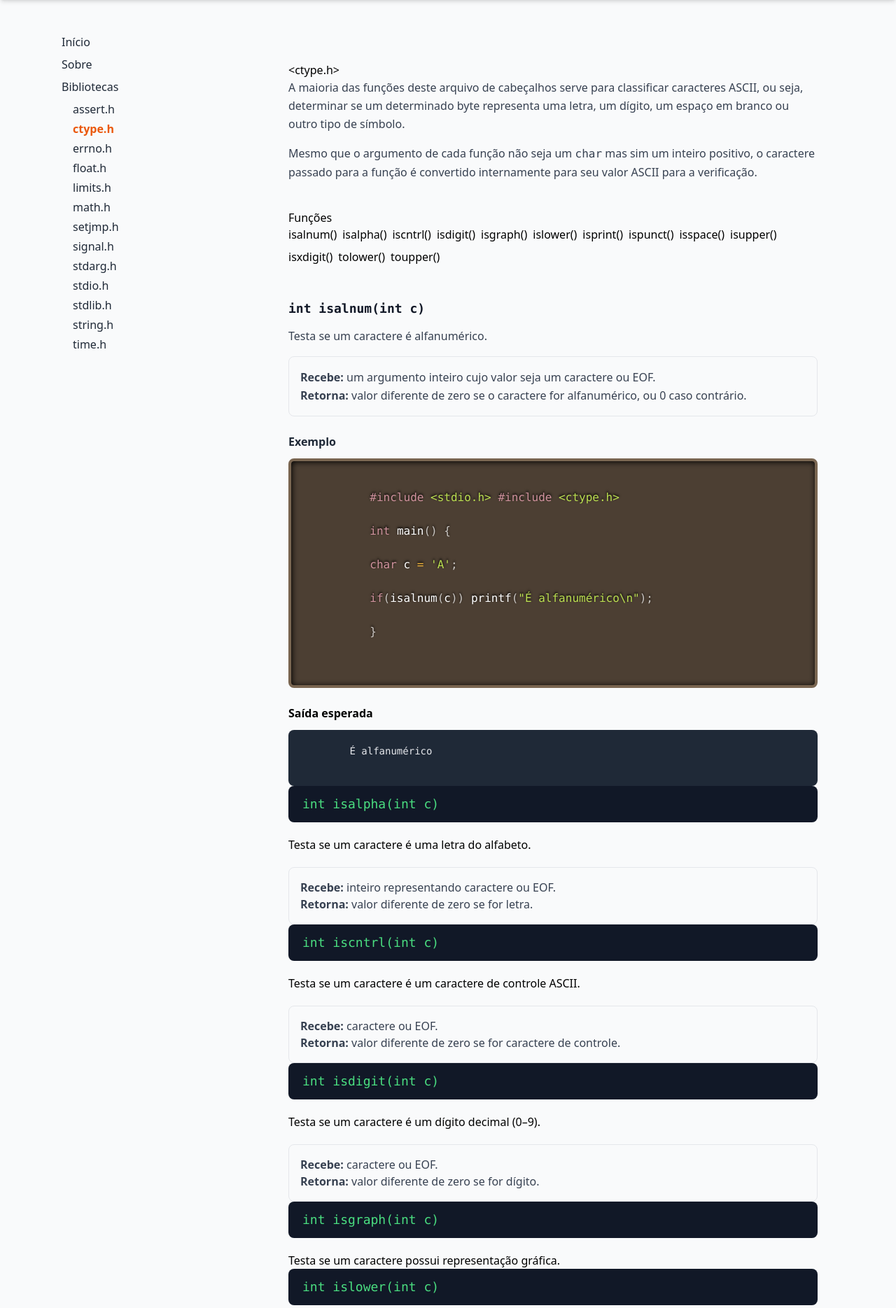
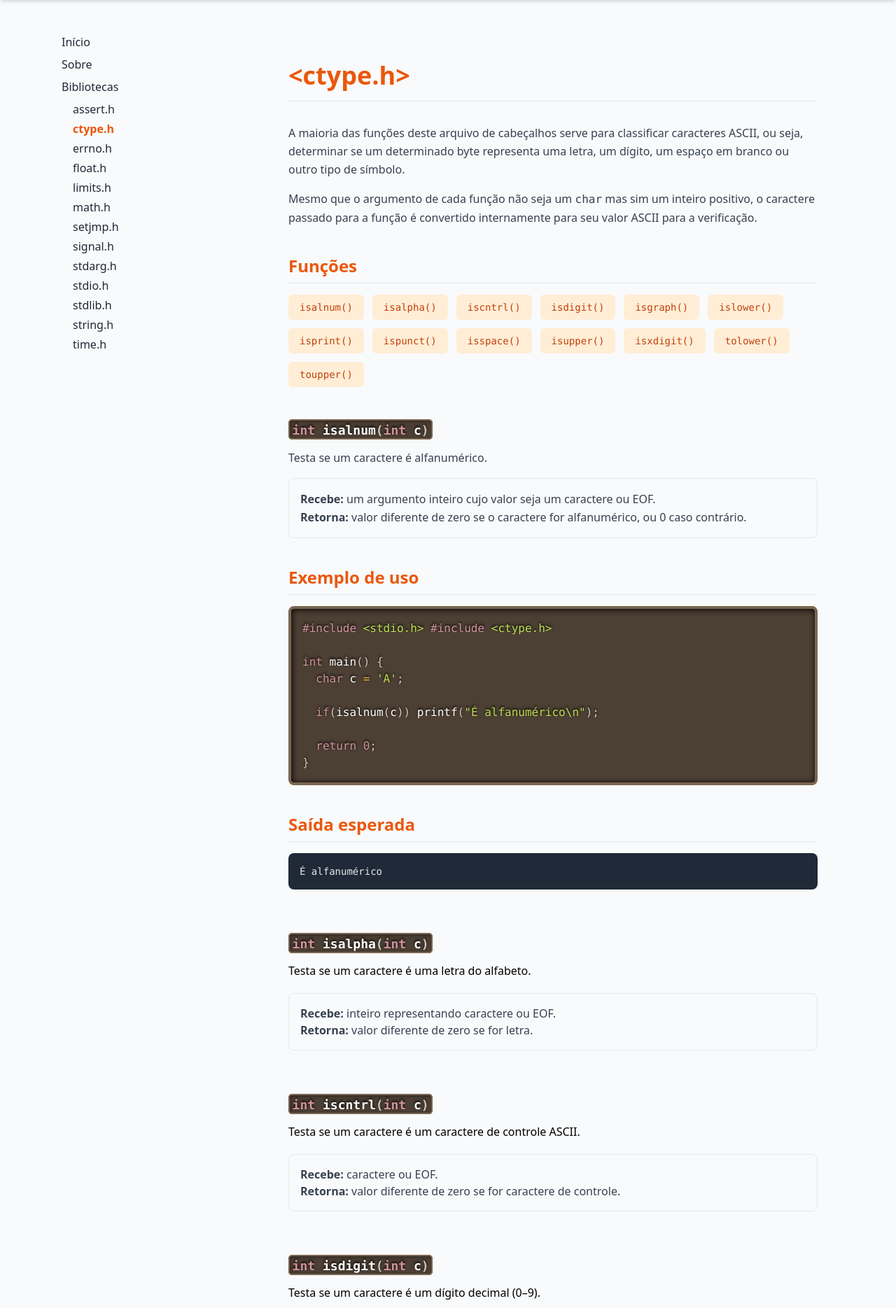
Before and after one commit to petbccufscar/site-petbcc, a Django app: page /manual-c/biblioteca/ctype/ in a window 1280 px wide. Shown: the part 73-1942 px from the top of the page at 70% size. Run offline with Django 4.2, Linux system fonts and the light colour scheme; some libraries are stand-ins or nearby versions.

Commit message:
Mudança estilo assert.h e ctype.h

```diff
--- a/manual_c/templates/manual_c/bibliotecas/ctype/ctype_h.html
+++ b/manual_c/templates/manual_c/bibliotecas/ctype/ctype_h.html
@@ -5,14 +5,14 @@
 {% endblock %}
 
 {% block content %}
-  <section class="max-w-5xl mx-auto px-6 py-10 ">
+  <section class="lib-section">
     <!-- ================================================= -->
     <!-- TÍTULO -->
     <!-- ================================================= -->
 
-    <h1 class="titulo_biblioteca">&lt;ctype.h&gt;</h1>
+    <h1 class="lib-title">&lt;ctype.h&gt;</h1>
 
-    <div class="text-gray-700 leading-relaxed mb-10 space-y-4">
+    <div class="lib-description">
       <p>A maioria das funções deste arquivo de cabeçalhos serve para classificar caracteres ASCII, ou seja, determinar se um determinado byte representa uma letra, um dígito, um espaço em branco ou outro tipo de símbolo.</p>
       <p>
         Mesmo que o argumento de cada função não seja um <code>char</code> mas sim um inteiro positivo, o caractere passado para a função é convertido internamente para seu valor ASCII para a verificação.
@@ -23,32 +23,32 @@
     <!-- LISTA DE FUNÇÕES -->
     <!-- ================================================= -->
 
-    <h2 class="sub_secao_biblioteca">Funções</h2>
+    <h2 class="sub-section-text-lib">Funções</h2>
 
-    <div class="flex flex-wrap gap-2 mb-12">
-      <a href="#isalnum" class="btn_funcao">isalnum()</a>
-      <a href="#isalpha" class="btn_funcao">isalpha()</a>
-      <a href="#iscntrl" class="btn_funcao">iscntrl()</a>
-      <a href="#isdigit" class="btn_funcao">isdigit()</a>
-      <a href="#isgraph" class="btn_funcao">isgraph()</a>
-      <a href="#islower" class="btn_funcao">islower()</a>
-      <a href="#isprint" class="btn_funcao">isprint()</a>
-      <a href="#ispunct" class="btn_funcao">ispunct()</a>
-      <a href="#isspace" class="btn_funcao">isspace()</a>
-      <a href="#isupper" class="btn_funcao">isupper()</a>
-      <a href="#isxdigit" class="btn_funcao">isxdigit()</a>
-      <a href="#tolower" class="btn_funcao">tolower()</a>
-      <a href="#toupper" class="btn_funcao">toupper()</a>
+    <div class="btn-action-container">
+      <a href="#isalnum" class="btn-action">isalnum()</a>
+      <a href="#isalpha" class="btn-action">isalpha()</a>
+      <a href="#iscntrl" class="btn-action">iscntrl()</a>
+      <a href="#isdigit" class="btn-action">isdigit()</a>
+      <a href="#isgraph" class="btn-action">isgraph()</a>
+      <a href="#islower" class="btn-action">islower()</a>
+      <a href="#isprint" class="btn-action">isprint()</a>
+      <a href="#ispunct" class="btn-action">ispunct()</a>
+      <a href="#isspace" class="btn-action">isspace()</a>
+      <a href="#isupper" class="btn-action">isupper()</a>
+      <a href="#isxdigit" class="btn-action">isxdigit()</a>
+      <a href="#tolower" class="btn-action">tolower()</a>
+      <a href="#toupper" class="btn-action">toupper()</a>
     </div>
 
     <!-- ================================================= -->
     <!-- FUNÇÕES -->
     <!-- ================================================= -->
 
-    <section id="isalnum" class="func-section">
-      <h3 class="text-lg font-semibold text-gray-900 mb-3 font-mono">int isalnum(int c)</h3>
+    <section id="isalnum" class="func-container">
+      <h3 class="func-header"><code class="language-c">int isalnum(int c)</code></h3>
 
-      <div class="space-y-4 text-gray-700 leading-relaxed">
+      <div class="func-description">
         <p>Testa se um caractere é alfanumérico.</p>
         <div class="func-meta">
           <strong>Recebe:</strong> um argumento inteiro cujo valor seja um caractere ou EOF.<br />
@@ -56,29 +56,25 @@
         </div>
       </div>
 
-      <h4 class="mt-6 mb-3 font-semibold text-gray-800">Exemplo</h4>
-      <pre class="bg-gray-900 text-green-300 text-sm p-4 rounded-lg overflow-x-auto">
-        <code class="language-c">
-          #include &ltstdio.h&gt #include &ltctype.h&gt
+      <h4 class="sub-section-text-lib">Exemplo de uso</h4>
+      <pre class="code-block">
+<code class="language-c">#include &ltstdio.h&gt #include &ltctype.h&gt
 
-          int main() {
+int main() {
+  char c = 'A';
 
-          char c = 'A';
+  if(isalnum(c)) printf("É alfanumérico\n");
 
-          if(isalnum(c)) printf("É alfanumérico\n");
+  return 0;
+}</code>
+</pre>
 
-          }
-        </code>
-      </pre>
-
-      <h4 class="font-semibold mt-6 mb-3">Saída esperada</h4>
-      <pre class="output-block">
-        <code>É alfanumérico</code>
-      </pre>
+      <h4 class="sub-section-text-lib">Saída esperada</h4>
+      <pre class="output-block"><code>É alfanumérico</code></pre>
     </section>
 
-    <section id="isalpha" class="func-section">
-      <div class="func-signature">int isalpha(int c)</div>
+    <section id="isalpha" class="func-container">
+      <h3 class="func-header"><code class="language-c">int isalpha(int c)</code></h3>
 
       <p>Testa se um caractere é uma letra do alfabeto.</p>
 
@@ -88,8 +84,8 @@
       </div>
     </section>
 
-    <section id="iscntrl" class="func-section">
-      <div class="func-signature">int iscntrl(int c)</div>
+    <section id="iscntrl" class="func-container">
+      <h3 class="func-header"><code class="language-c">int iscntrl(int c)</code></h3>
 
       <p>Testa se um caractere é um caractere de controle ASCII.</p>
 
@@ -99,8 +95,8 @@
       </div>
     </section>
 
-    <section id="isdigit" class="func-section">
-      <div class="func-signature">int isdigit(int c)</div>
+    <section id="isdigit" class="func-container">
+      <h3 class="func-header"><code class="language-c">int isdigit(int c)</code></h3>
 
       <p>Testa se um caractere é um dígito decimal (0–9).</p>
 
@@ -110,56 +106,56 @@
       </div>
     </section>
 
-    <section id="isgraph" class="func-section">
-      <div class="func-signature">int isgraph(int c)</div>
+    <section id="isgraph" class="func-container">
+      <h3 class="func-header"><code class="language-c">int isgraph(int c)</code></h3>
 
       <p>Testa se um caractere possui representação gráfica.</p>
     </section>
 
-    <section id="islower" class="func-section">
-      <div class="func-signature">int islower(int c)</div>
+    <section id="islower" class="func-container">
+      <h3 class="func-header"><code class="language-c">int islower(int c)</code></h3>
 
       <p>Testa se o caractere é uma letra minúscula.</p>
     </section>
 
-    <section id="isprint" class="func-section">
-      <div class="func-signature">int isprint(int c)</div>
+    <section id="isprint" class="func-container">
+      <h3 class="func-header"><code class="language-c">int isprint(int c)</code></h3>
 
       <p>Testa se um caractere é imprimível.</p>
     </section>
 
-    <section id="ispunct" class="func-section">
-      <div class="func-signature">int ispunct(int c)</div>
+    <section id="ispunct" class="func-container">
+      <h3 class="func-header"><code class="language-c">int ispunct(int c)</code></h3>
 
       <p>Testa se o caractere é um símbolo de pontuação.</p>
     </section>
 
-    <section id="isspace" class="func-section">
-      <div class="func-signature">int isspace(int c)</div>
+    <section id="isspace" class="func-container">
+      <h3 class="func-header"><code class="language-c">int isspace(int c)</code></h3>
 
       <p>Testa se o caractere é um espaço em branco.</p>
     </section>
 
-    <section id="isupper" class="func-section">
-      <div class="func-signature">int isupper(int c)</div>
+    <section id="isupper" class="func-container">
+      <h3 class="func-header"><code class="language-c">int isupper(int c)</code></h3>
 
       <p>Testa se o caractere é uma letra maiúscula.</p>
     </section>
 
-    <section id="isxdigit" class="func-section">
-      <div class="func-signature">int isxdigit(int c)</div>
+    <section id="isxdigit" class="func-container">
+      <h3 class="func-header"><code class="language-c">int isxdigit(int c)</code></h3>
 
       <p>Testa se o caractere é um dígito hexadecimal.</p>
     </section>
 
-    <section id="tolower" class="func-section">
-      <div class="func-signature">int tolower(int c)</div>
+    <section id="tolower" class="func-container">
+      <h3 class="func-header"><code class="language-c">int tolower(int c)</code></h3>
 
       <p>Converte uma letra maiúscula para minúscula.</p>
     </section>
 
-    <section id="toupper" class="func-section">
-      <div class="func-signature">int toupper(int c)</div>
+    <section id="toupper" class="func-container">
+      <h3 class="func-header"><code class="language-c">int toupper(int c)</code></h3>
 
       <p>Converte uma letra minúscula para maiúscula.</p>
     </section>
--- a/theme/static/css/dist/styles.css
+++ b/theme/static/css/dist/styles.css
@@ -805,7 +805,8 @@ input:where([type='file']):focus {
 
 /* Tipografia: Títulos e Subtítulos */
 
-.lib-title, .sub-secao-lib {
+.lib-title,
+  .sub-section-text-lib {
   margin-bottom: 1rem;
   border-bottom-width: 1px;
   padding-bottom: 0.5rem;
@@ -823,7 +824,7 @@ input:where([type='file']):focus {
   /* Especialização para o título principal */
 }
 
-.sub-secao-lib {
+.sub-section-text-lib {
   margin-top: 2.5rem;
   font-size: 1.5rem;
   line-height: 2rem;
@@ -844,6 +845,16 @@ input:where([type='file']):focus {
   line-height: 1.625;
   --tw-text-opacity: 1;
   color: rgb(55 65 81 / var(--tw-text-opacity, 1));
+}
+
+.code-inline {
+  border-radius: 0.25rem;
+  padding-left: 0.25rem;
+  padding-right: 0.25rem;
+  font-family: ui-monospace, SFMono-Regular, Menlo, Monaco, Consolas, "Liberation Mono", "Courier New", monospace;
+  font-style: italic;
+  --tw-text-opacity: 1;
+  color: rgb(194 65 12 / var(--tw-text-opacity, 1));
 }
 
 /* Componentes de Código (Unificados) */
@@ -884,7 +895,7 @@ input:where([type='file']):focus {
   font-family: ui-monospace, SFMono-Regular, Menlo, Monaco, Consolas, "Liberation Mono", "Courier New", monospace;
   --tw-bg-opacity: 1;
   background-color: rgb(31 41 55 / var(--tw-bg-opacity, 1));
-  padding: 1.25rem;
+  padding: 1rem;
   font-size: 0.875rem;
   line-height: 1.25rem;
   --tw-text-opacity: 1;
@@ -951,6 +962,16 @@ input:where([type='file']):focus {
   color: rgb(55 65 81 / var(--tw-text-opacity, 1));
 }
 
+.func-header {
+  margin-bottom: 0.75rem;
+  font-family: ui-monospace, SFMono-Regular, Menlo, Monaco, Consolas, "Liberation Mono", "Courier New", monospace;
+  font-size: 1.125rem;
+  line-height: 1.75rem;
+  font-weight: 600;
+  --tw-text-opacity: 1;
+  color: rgb(17 24 39 / var(--tw-text-opacity, 1));
+}
+
 .func-container {
   margin-bottom: 4rem;
   scroll-margin-top: 6rem;
@@ -1075,10 +1096,6 @@ input:where([type='file']):focus {
 
 .mt-6 {
   margin-top: 1.5rem;
-}
-
-.mt-8 {
-  margin-top: 2rem;
 }
 
 .mt-\[73px\] {
@@ -1260,10 +1277,6 @@ input:where([type='file']):focus {
 
 .list-disc {
   list-style-type: disc;
-}
-
-.list-none {
-  list-style-type: none;
 }
 
 .grid-cols-1 {
```
Also changed, not shown: manual_c/templates/manual_c/bibliotecas/assert/assert_h.html (+8 -8 lines), theme/static_src/src/styles.css (+17 -5 lines).
